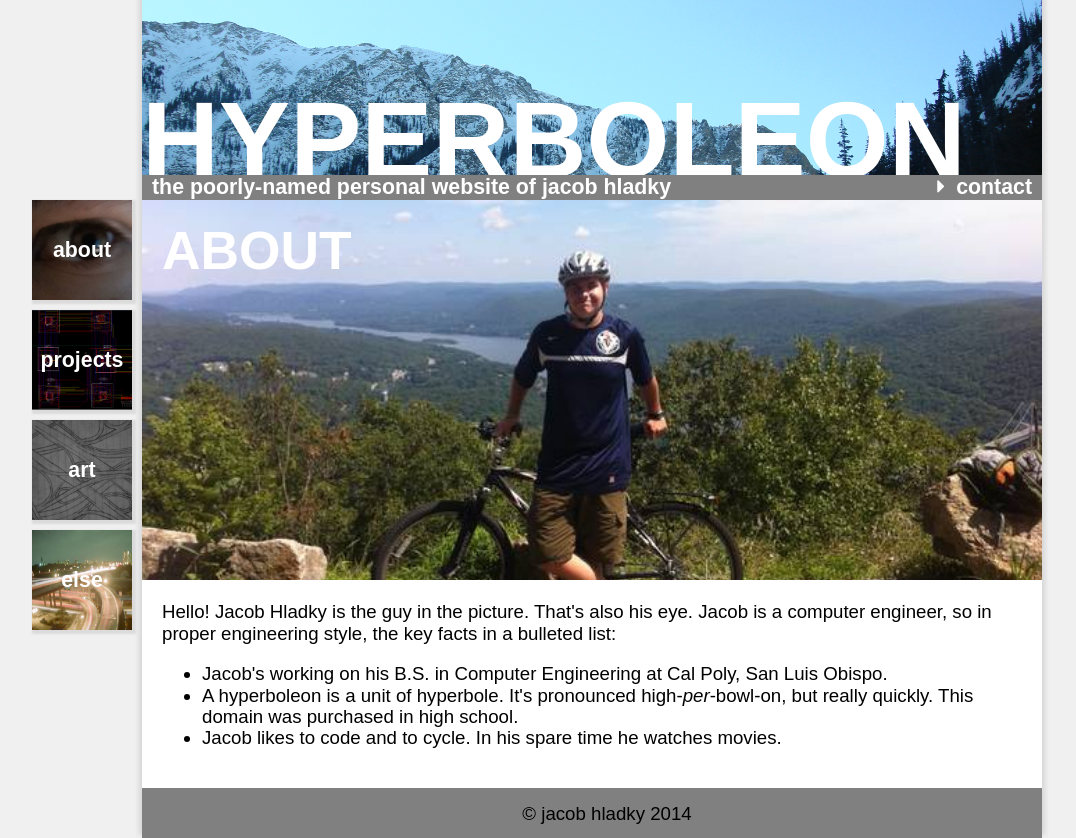
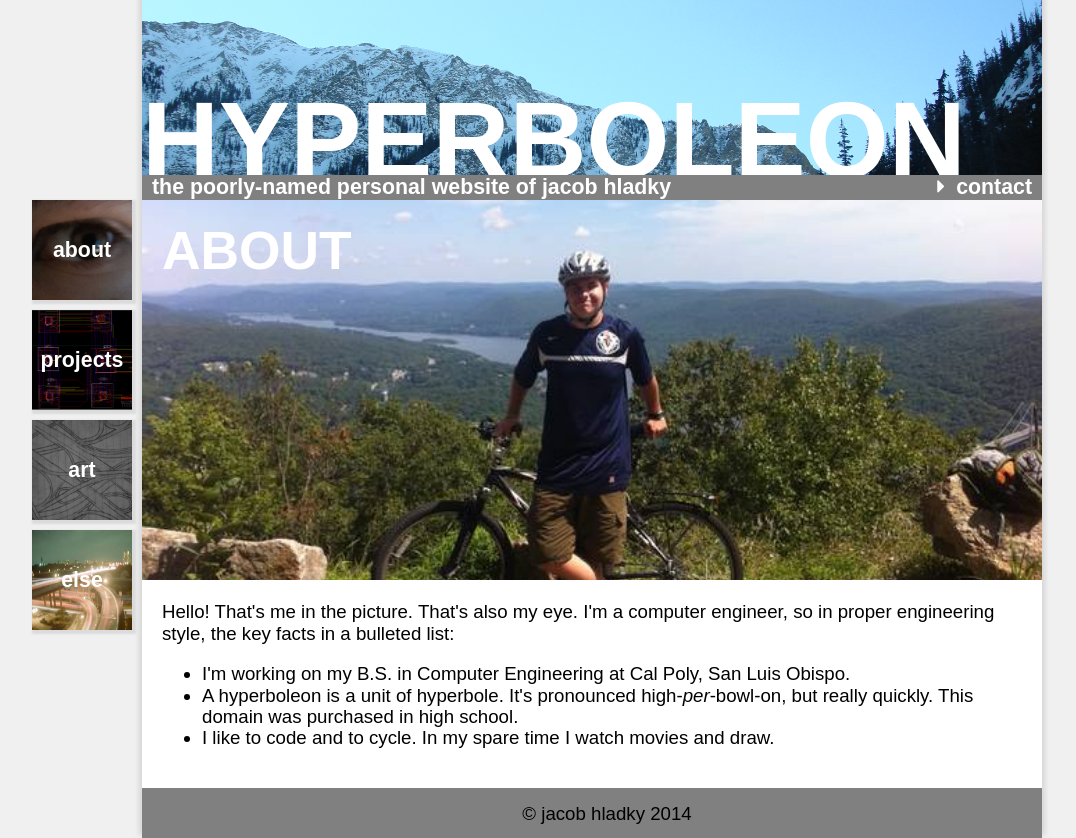
Before and after one commit to jhladky/hladky.me, a PHP site: page / in a window 1280 px wide. Shown: the whole page, without its empty margins (48-1124 px from the left). Run offline with PHP 8.4, Linux system fonts and the light colour scheme; some libraries are stand-ins or nearby versions; some web fonts are replaced.

Commit message:
Added a load of content

```diff
--- a/css/hyperboleon.css
+++ b/css/hyperboleon.css
@@ -200,3 +200,13 @@ section .title > div {
     margin-top: -20px;
     color: white;
 }
+
+#projects h3, #projects h2 {
+    margin: 0;
+}
+
+#projects p {
+    text-align: justify;
+    margin-right: 40px;
+
+}
--- a/index.html
+++ b/index.html
@@ -1,8 +1,8 @@
 <!doctype html>
 <html class="vFull">
   <head>
-    <link rel="stylesheet" type="text/css" href="http://bayridge.hyperboleon.net/hyperboleon/normalize.css"/>
-    <link href="http://netdna.bootstrapcdn.com/font-awesome/4.0.3/css/font-awesome.css" rel="stylesheet"/>
+    <link rel="stylesheet" type="text/css" href="http://cdnjs.cloudflare.com/ajax/libs/normalize/2.1.3/normalize.min.css"/>
+    <link rel="stylesheet" type="text/css" href="http://netdna.bootstrapcdn.com/font-awesome/4.0.3/css/font-awesome.css"/>
     <link rel="stylesheet" type="text/css" href="css/hyperboleon.css"/>
   </head>
   <body>
@@ -16,7 +16,7 @@
       </div>
       <div>
         <span id="subtitle">the poorly-named personal website of jacob hladky</span>
-        <a id="contact" class="notLink" href="">
+        <a id="contact" class="notLink" href="#">
           <i class="fa fa-caret-right">&nbsp;</i>
           <i class="fa fa-caret-down hidden">&nbsp;</i>
           contact</a>
@@ -44,22 +44,59 @@
       <div id="content">
         <div class="hidden" id="about">
           <br>
-          Hello! Jacob Hladky is the guy in the picture. That's also his eye.
-          Jacob is a computer engineer, so in proper engineering style, the key facts in a bulleted list:
+          Hello! That's me in the picture. That's also my eye.
+          I'm a computer engineer, so in proper engineering style, the key facts in a bulleted list:
           <ul>
-            <li>Jacob's working on his B.S. in Computer Engineering at Cal Poly, San Luis Obispo. </li>
+            <li>I'm working on my B.S. in Computer Engineering at Cal Poly, San Luis Obispo. </li>
             <li>A hyperboleon is a unit of hyperbole. It's pronounced high-<em>per</em>-bowl-on,
               but really quickly. This domain was purchased in high school.</li>
-            <li>Jacob likes to code and to cycle. In his spare time he watches movies.</li>
+            <li>I like to code and to cycle. In my spare time I watch movies and draw.</li>
           </ul>
         </div>
         <div class="hidden" id="projects">
-          <p>When I'm not clawing my way out from under a mountain of homework, I'm working on personal projects, either on my own, or with the Cal Poly IEEE Student Branch.</p>
+          <p>When I'm not clawing my way out from under a mountain of homework, I'm working on personal projects, either on my own, or with the <a href="http://calpolyieee.org">Cal Poly IEEE Student Branch</a>.</p>
           <ul>
-            <li><a href="http://bayridge.hyperboleon.net/hyperboleon/prj_live/RedditFlow.html"><b>Reddit Flow</b></a> -- This was my final project for the summer course I took in javascript</li>
-            <li><a href="http://calpolyieee.org/projects/led_matrix"><b>LED Cube</b></a> -- The objective is to construct a cube composed of more than 3000 bi-color LEDs, controlled by an AVR processor and capable of taking input from various sensors. I am working on the software side of the project, writing the LED display and cube control code.</li>
-            <li><a href=""><b>Cal Poly IEEE Website</b></a> -- I am currently working on the frontend of the calpolyieee.org website.</li>
-            <li><a href=""><b>This Website</b></a> -- With the execption of <em>normalize.css</em>, all styling, content, html, etc. on this website was created and designed by me.</li>
+            <li>
+              <a href="http://bayridge.hyperboleon.net/hyperboleon/prj_live/RedditFlow.html"><h2>Reddit Flow</h2></a>
+              <p>
+                This past summer I took an online course on web development and javascript through Poly. This project is the result. The pedagogical goal of the project was to gain experience in using a REST interface and creating a SPA, but I focused a lot more on the SPA side of things. The REST interface I had to interface with was reddit's, which was surprisingly obtuse. Because of this, and because of my unwillingness to learn Oauth in addition to HTML, CSS, and js, I ended up only making a few HTTP GET calls with AJAX to retreive post listings, upvote counts, etc.
+              </p>
+              <p>
+                However, I think the end result still turned out pretty nice. Basically, the app is a recreation of the old "BigSpy" webapp from Digg labs, but (obviously) applied to reddit posts. The app gets post listings, and sizes them according to how many upvoted they have. I also built options into the app to size posts based on alternate factors, such as # of comments, or the upvote / downvote ratio, to change the sizing ratio, and to change the color scheme (although the other option offered is so garish as to render it unusable). The js course heavily promoted the use of JQuery and Jquery UI, and those tools proved to be invaluable, not just in the final project, but in almost every web development project I've worked on since.
+              </p>
+              <p>I recall a quote from one of my professors in my systems programming class, roughly that "if you use a language enough, you will eventually come to like it.". This has certainly held true for me and javascript. I was initially highly skeptical of js; I have strong convictions about typing and js'... unique duck-typing system seemed to me to be the antithesis of good language design. But I am happy to be wrong. Being able to pass anything to anything, to not worry about casts, and to create objects and assign properties whenever I needed them is highly enjoyable and freeing. Going back to something like java after using js all winter break made me really understand for the first time what people meant when they said java was a "verbose" language.</p>
+            </li>
+            <li>
+              <a href="http://calpolyieee.org/projects/led_matrix"><h2>LED Cube</h2></a>
+              <p>
+                The LED cube &mdash; retitled LED matrix because of a different <a href="http://bayridge.hyperboleon.net/hyperboleon/img/led_cube.jpg">cube</a> currently hanging in the IEEE Lounge &mdash; is a project to construct a physical cube consisting of more than 3000 bi-color LEDs. The project was born out of a desire to make something of a surplus of cheap 8x8 LED Matrices. The project group consists of a hardware team and a software team, the hardware side tasked with designing the PCB for the matrices and the software side with writing the code to control the matrices and to interface with the various sensors that we are planning on including in the cube. On the software side, we have made tremendous progress in these past few months. A prototype PCB was delivered to us a few weeks ago and since then we have developed the code to control individual LEDs and to animate basic shapes. We expect to have the full cube working by the end of this year.
+              </p>
+              <p>
+                My specific responsibilties have been writing the code that interfaces between high level GUI functions like 'draw_line' or 'draw_circle' and the hardware of the cube itself, in effect a rather rudimentary display driver for a "screen" with ~3000 "pixels". This has been some very interesting code, to say the least. What would normally be given a dedicated harware module is instead written entirely in software, using the interrupts on the ATMega. I eventually developed a function '_single_led', that is the equivalent of what would have been an electron beam in an old CTR monitor. That is to say, the cube draws a picture by going through each LED, with the "beam", and checking whether it should be off, red, or green. The status of the LEDs is of course represented by a 3-dimensional matrix, and various helper functions have been written to interface with this matrix properly.
+              </p>
+              <p>
+                A normal computer screen has a refresh rate of ~60Hz. In order to fully "refresh" the cube, we have to check every LED against its value in the internal matrix in order, 60 times a second. On the 16Mhz ATmega644 processor, this has resulted in a mere <b>80 clock cycles</b> between refreshes! I feel I now have a good understanding of the pain game developers went through trying to cram as much action as possible into the poor underpowered NES. This constant refreshing has also resulted in an unfortunate dimming of the LEDs on the matrix. Unavoidable, unfortunately, owing to budget and time contraints.
+              </p>
+              <p>
+                The cube project has nonetheless been a really interesting, and fun, project. We're working as fast as we can to get it completed. It's gonna be awesome.
+              </p>
+            </li>
+            <li>
+              <a href="http://github.com/CalPolyIEEE/ieee"><h2>Cal Poly IEEE Website</h2></a>
+              <p>
+                I am currently working on the frontend of the calpolyieee.org website. We're using jquery, of course, and also Twitter's bootstrap for the CSS, flask for the backend, and postgreSQL for the database. Certainly not your standard LAMP stack! But it's worked pretty great so far. I'm focusing on the front end, the styling and js, and the IEEE Webmaster is working on the backend, although this delineation is pretty loose, as we both know a little of everything.
+              </p>
+              <p>
+                This website was the first major group code project I've ever worked on, and I've learned a ton, most notably how to use git and its bretheren. I'm not ashamed to admit I still use dropbox and/or scp for small (< ~500 line) personal projects, but for anything larger than that, or for anything involving collaboration, git is indispensable.
+              </p>
+              <p>
+                I've had more or less free reign on the design side of the site, but we've had to collaborate extensively in developing the REST interface that is the core functionality of the site. Having to talk about my ideas in english (as opposed to in code) has been challenging but educational. We're constantly working on calpolyiee.org, currently developing a database for parts the club sells. It's a lot of work (just adding events to the site was ~1000 lines of js), but it's work I look forward to.
+              </p>
+            </li>
+            <li>
+              <a href="#"><h2>This Website</h2></a>
+              <p>Ever since I finished my web development course, I've been working on a personal website that was uniquely mine. I've used templates before, but they didn't seem satisfying now that I understand the machinery of the web, or at least some of it. Regardless, I've been able to muddle my way through some traumatic css and create what lies before you. <em>normalize.css</em> and <em>jquery</em> I've included for use, everything else is my own. </p>
+            </li>
           </ul>
         </div>
         <div class="hidden" id="art">
@@ -93,16 +130,14 @@
                 VHDL and CPU architecture. Heavy on the VHDL, light on letting you sleep or do anything other than program for the class.</li>
               <li><b>CPE357 - Systems Programming</b><br>
                 Low level C. In this class I discovered I really loved to program. I also discovered that sometimes, 10am is too early for class.</li>
-              <li><b>CPE365 - Introduction to Database Systems</b><br></li>
+              <li><b>CPE365 - Introduction to Database Systems (Currently Enrolled)</b><br></li>
               <li><b>CPE453 - Introduction to Operating Systems</b><br>
-                Even lower level C. It turns out that mucking with the stack pointer can break printf statements sometimes.Not the worst debugging experience of my life... definitely in the top 5 though.</li>
-              <li><b>CPE464 - Introduction to Networks</b><br></li>
+                Even lower level C. Writing a thread library means using assembly to move the stack pointer about, which more or less breaks printf-style debugging... This was a <b>hard</b>, but very interesting class.</li>
+              <li><b>CPE464 - Introduction to Networks (Currently Enrolled)</b><br></li>
               <li><b>EE306/307 - Semiconductor Device Electronics</b><br>
                 Transistors: no longer powered by magic. Now it's all about the electrons... i.e. magic.</li>
-              <li><b>CS490 - Javascript and Web Applications (Summer Course)</b><br>
-                Learning a dynamic, weakly typed language was a bit of a culture shock, to say the least.
-                Segfaults are terrible, but at least you know something's wrong.</li>
-              <li><b>CPE315 & CSC 520 - Introduction/Advanced Computer Architecture</b></li>
+              <li><b>CS490 - Javascript and Web Applications (Summer Course)</b><br></li>
+              <li><b>CPE315 & CSC 520 - Introduction/Advanced Computer Architecture (Currently Enrolled)</b></li>
             </ul>
             <hr>
             Languages I know:
@@ -112,9 +147,7 @@
               <li>VHDL</li>
               <li>JS/HTML/CSS</li>
             </ul>
-            I really enjoy javascript, thanks to <em>Javascript: The Good Parts</em>, by Douglas Crockford. I spend most of my time coding in C, thanks to the sheer volume of schoolwork I have that requires it, and I do love C. But I also love first-class functions, and javascript's ridiculous typing system. Recently I found myself writing some Java where my function did not just run over 80 characters, it ran over several multiples of 80! After trauma like that, being able to declare a function like:
-<code>var foo = function(bar, baz) {}</code>
-is liberating. I'm interested in other (very-)high level languages like lisp/scheme and parts of python.
+            I'm also familiar with powershell, owing to some use over the summer, and bits and pieces of python I pick up when I need to. On the complete other end of the spectrum, I'm familiar with some of the assembly languages, specifically having used MIPS. I'd like to learn scheme or some variant, and possibly something weird and old like Pascal, hopefully an upcoming academic break will provide the opportunity. A quick plug: For what it's worth, I really enjoy javascript now, thanks to <em>Javascript: The Good Parts</em>, by Douglas Crockford.
         </div>
       </div>
       <footer class="backWidth">
--- a/js/hyperboleon.js
+++ b/js/hyperboleon.js
@@ -60,7 +60,7 @@ hyperboleon.setup = function () {
     }, false);
 
 
-    this.$contact.mouseover(function () {
+    this.$contact.click(function () {
         $(this).children().filter("i").toggleClass("hidden");
         self.$contactList.slideToggle();
     });
```
